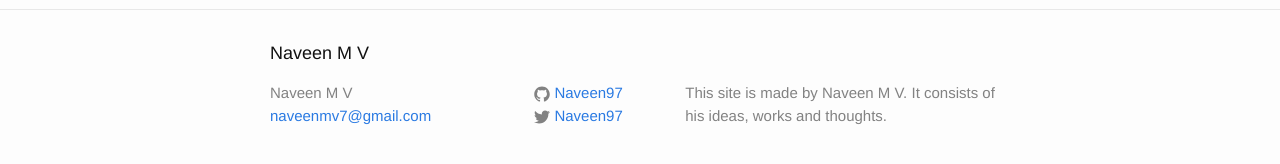
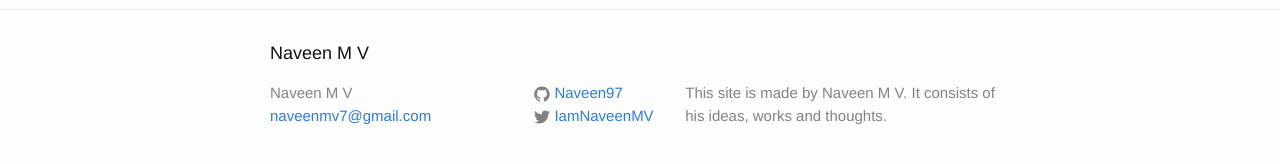
Before and after one commit to Naveen97/test, a Jekyll site: the page built from about.md, in a window 1280 px wide. Shown: the part 341-505 px from the top of the page. Built offline with Jekyll 4.4.1, drawn with Linux system fonts in a browser that asks for light colours.

Commit message:
Update _config.yml

```diff
--- a/_config.yml
+++ b/_config.yml
@@ -12,7 +12,7 @@ description: > # this means to ignore newlines until "baseurl:"
   This site is made by Naveen M V. It consists of his ideas, works and thoughts.
 baseurl: "" # the subpath of your site, e.g. /blog
 url: "http://naveenmv.com" # the base hostname & protocol for your site
-twitter_username: Naveen97
+twitter_username: IamNaveenMV
 github_username:  Naveen97
 
 # Build settings
```
